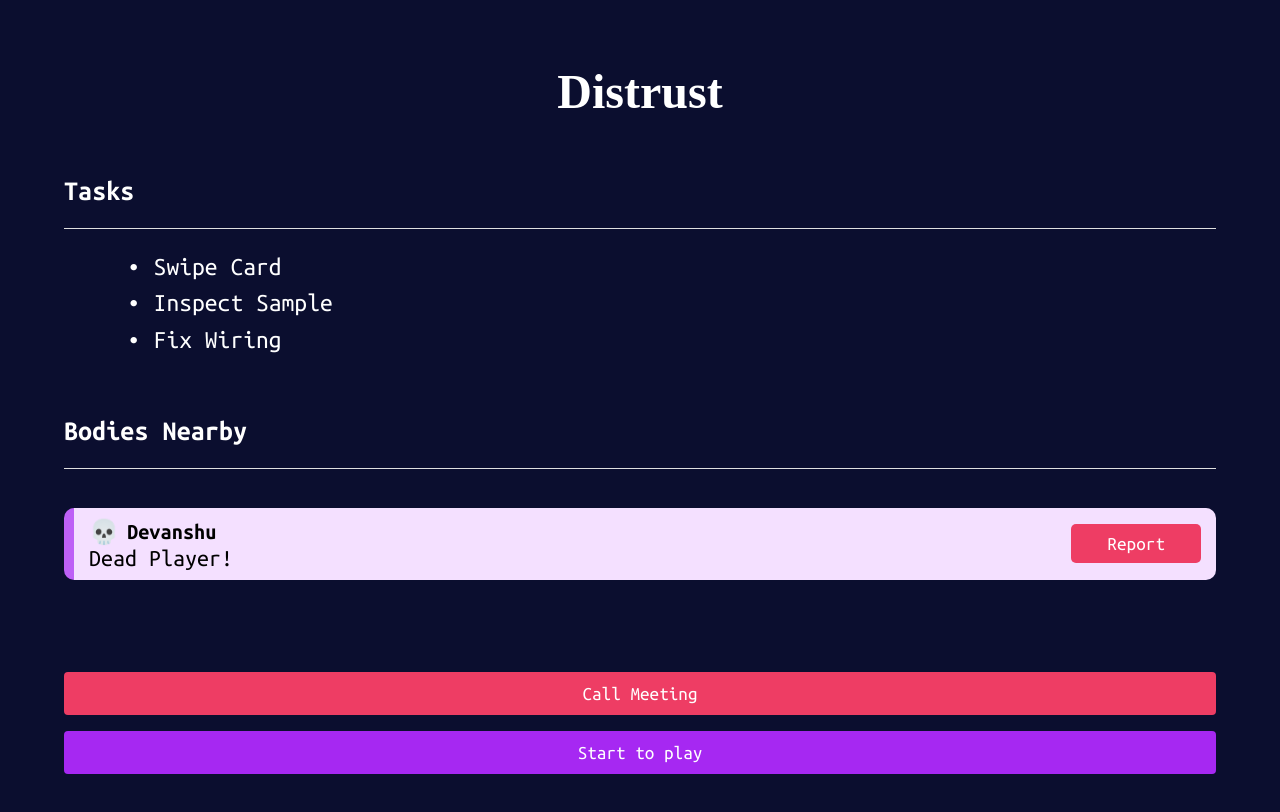
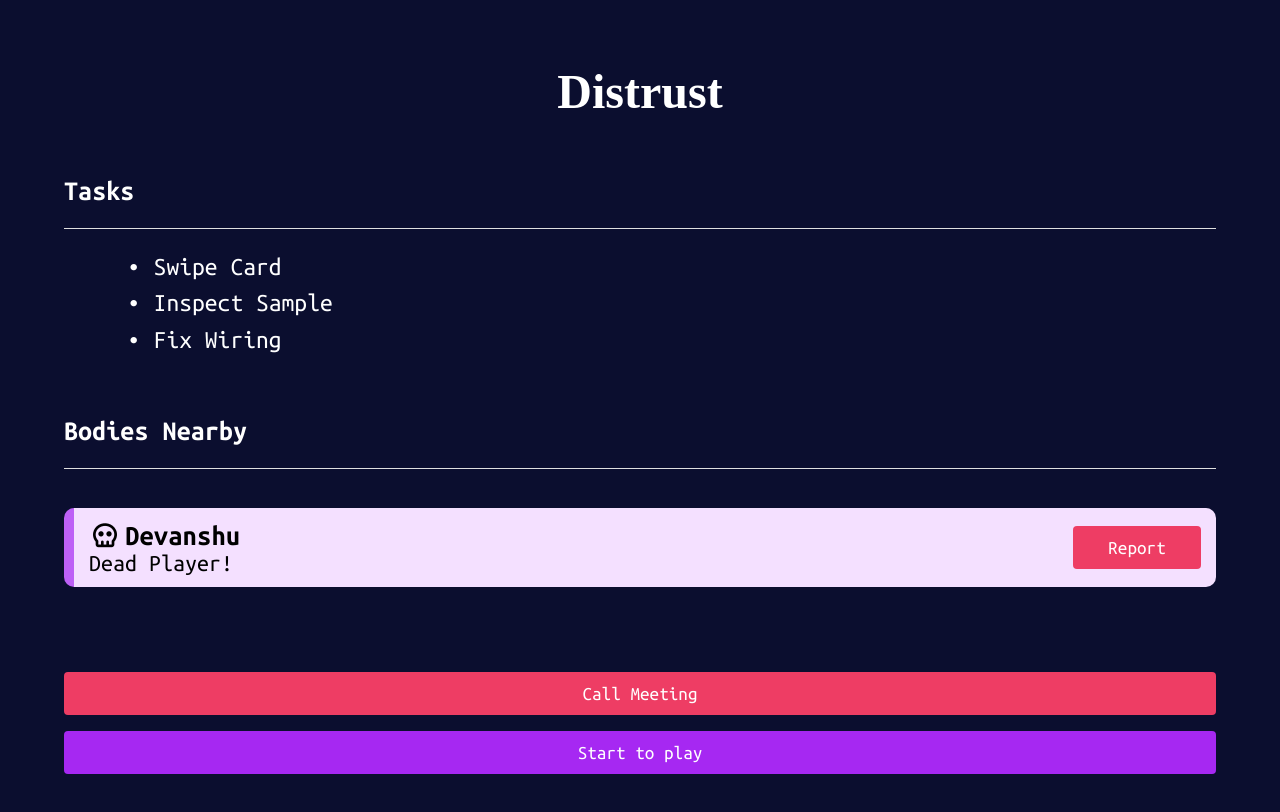
Before and after one commit to scc-distrust/frontend, a Svelte app: page / in a window 1280 px wide. Shown: the top 812 px of the page. Built offline with nearby package versions, Linux system fonts and the light colour scheme; a web font is replaced by a local one.

Commit message:
Worked on some errors with report card.

```diff
--- a/src/components/Button.svelte
+++ b/src/components/Button.svelte
@@ -14,6 +14,7 @@
 
 <style>
   button {
+    min-width: 8rem;
     outline: none;
     border: none;
     background-color: #fff;
--- a/src/components/Icon.svelte
+++ b/src/components/Icon.svelte
@@ -1,7 +1,11 @@
 <script lang="ts">
   export let icon: string;
   export let size: number = 1;
+  export let color: string = "initial";
 </script>
 
-<i class={`ti ti-${icon}`} style={`font-size: ${size}em`} aria-hidden="true"
+<i
+  class={`ti ti-${icon}`}
+  style={`font-size: ${size}em; color: ${color};`}
+  aria-hidden="true"
 ></i>
--- a/src/components/ReportCard.svelte
+++ b/src/components/ReportCard.svelte
@@ -1,5 +1,7 @@
 <script lang="ts">
   import type { Color } from "../lib/user";
+  import Button from "./Button.svelte";
+  import Icon from "./Icon.svelte";
 
   export let reportname: string = "Report Name";
   export let status: string = "Dead Player!";
@@ -14,12 +16,12 @@
 >
   <div class="report-info">
     <div class="name-container">
-      <span class="icon">💀</span>
+      <Icon icon="skull" size={2} />
       <p class="username">{reportname}</p>
     </div>
     <p class="status">{status}</p>
   </div>
-  <button class="report-btn">Report</button>
+  <Button text="Report" type="danger" fullWidth={false} />
 </div>
 
 <style>
@@ -43,12 +45,8 @@
     align-items: flex-start;
   }
 
-  .icon {
-    font-size: 1.5rem;
-  }
-
   .username {
-    font-size: 1.4rem;
+    font-size: 1.8rem;
     font-weight: bold;
     margin: 0%;
     color: var(--font-color);
@@ -57,7 +55,7 @@
   .name-container {
     display: flex;
     align-items: center;
-    gap: 8px;
+    gap: 4px;
   }
 
   .status {
@@ -65,19 +63,4 @@
     color: var(--font-color);
     margin: 0%;
   }
-
-  .report-btn {
-    background-color: var(--red);
-    color: var(--white);
-    border: none;
-    font-family: "Ubuntu Mono", serif;
-    padding: 10px 36px;
-    font-size: 1.2rem;
-    border-radius: 5px;
-    cursor: pointer;
-  }
-
-  .report-btn:hover {
-    background-color: var(--grey);
-  }
 </style>
--- a/src/pages/MainPage.svelte
+++ b/src/pages/MainPage.svelte
@@ -1,10 +1,12 @@
-<script>
+<script lang="ts">
   import Role from "../components/Role.svelte";
   import Title from "../components/Title.svelte";
   import Subtitle from "../components/Subtitle.svelte";
   import Button from "../components/Button.svelte";
   import Task from "../components/Task.svelte";
   import ReportCard from "../components/ReportCard.svelte";
+
+  let imposter: boolean = false;
 </script>
 
 <div class="main-content">
@@ -15,6 +17,12 @@
     <Task size="1.6rem" task="Inspect Sample" />
     <Task size="1.6rem" task="Fix Wiring" />
   </div>
+  {#if imposter}
+    <Subtitle size="1.76rem" subtitle="Kill Nearby" />
+    <div class="nearby-list">
+      <ReportCard reportname="Devanshu" color="purple" />
+    </div>
+  {/if}
   <Subtitle size="1.76rem" subtitle="Bodies Nearby" />
   <div class="nearby-list">
     <ReportCard reportname="Devanshu" color="purple" />
```
